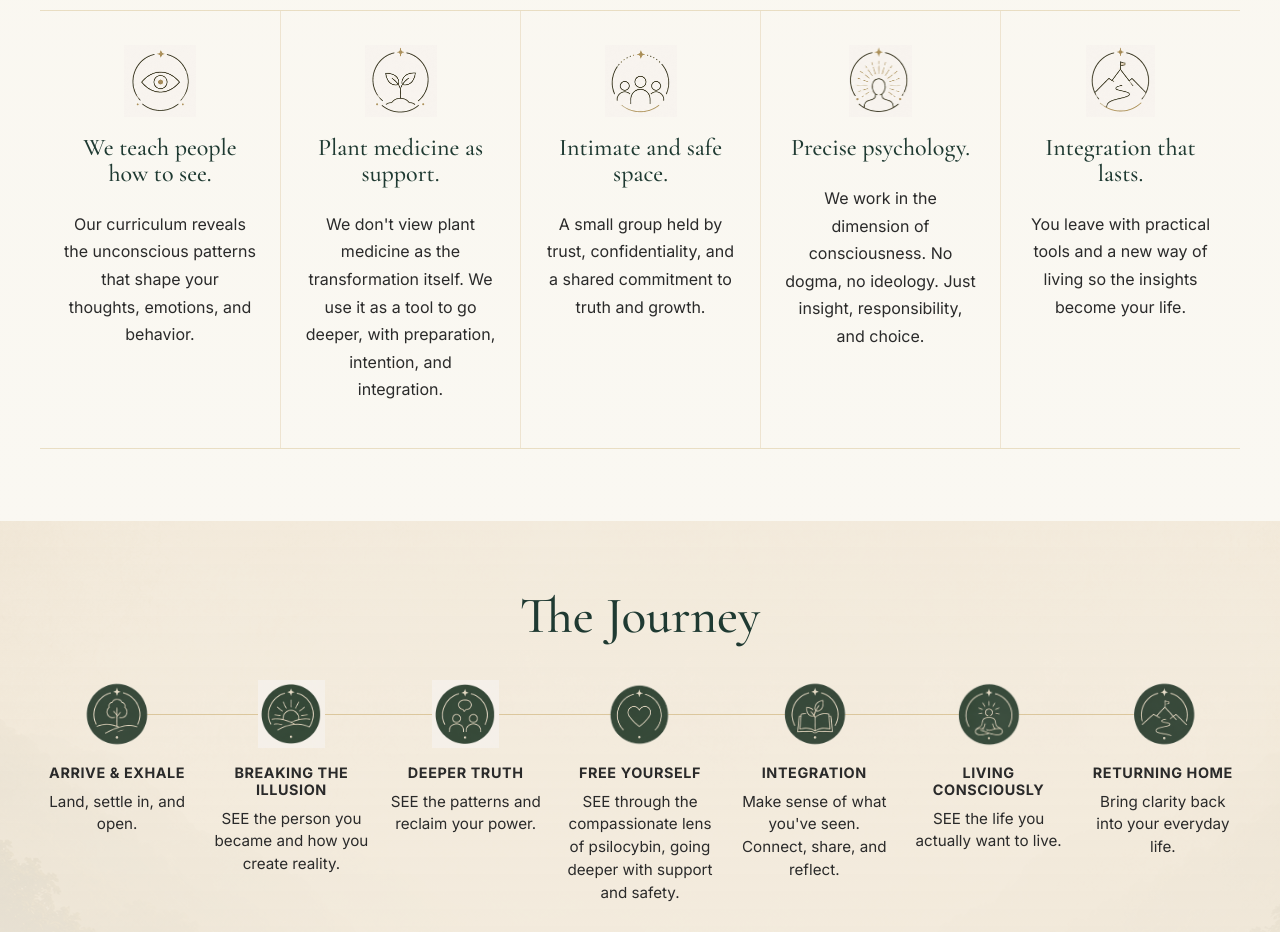
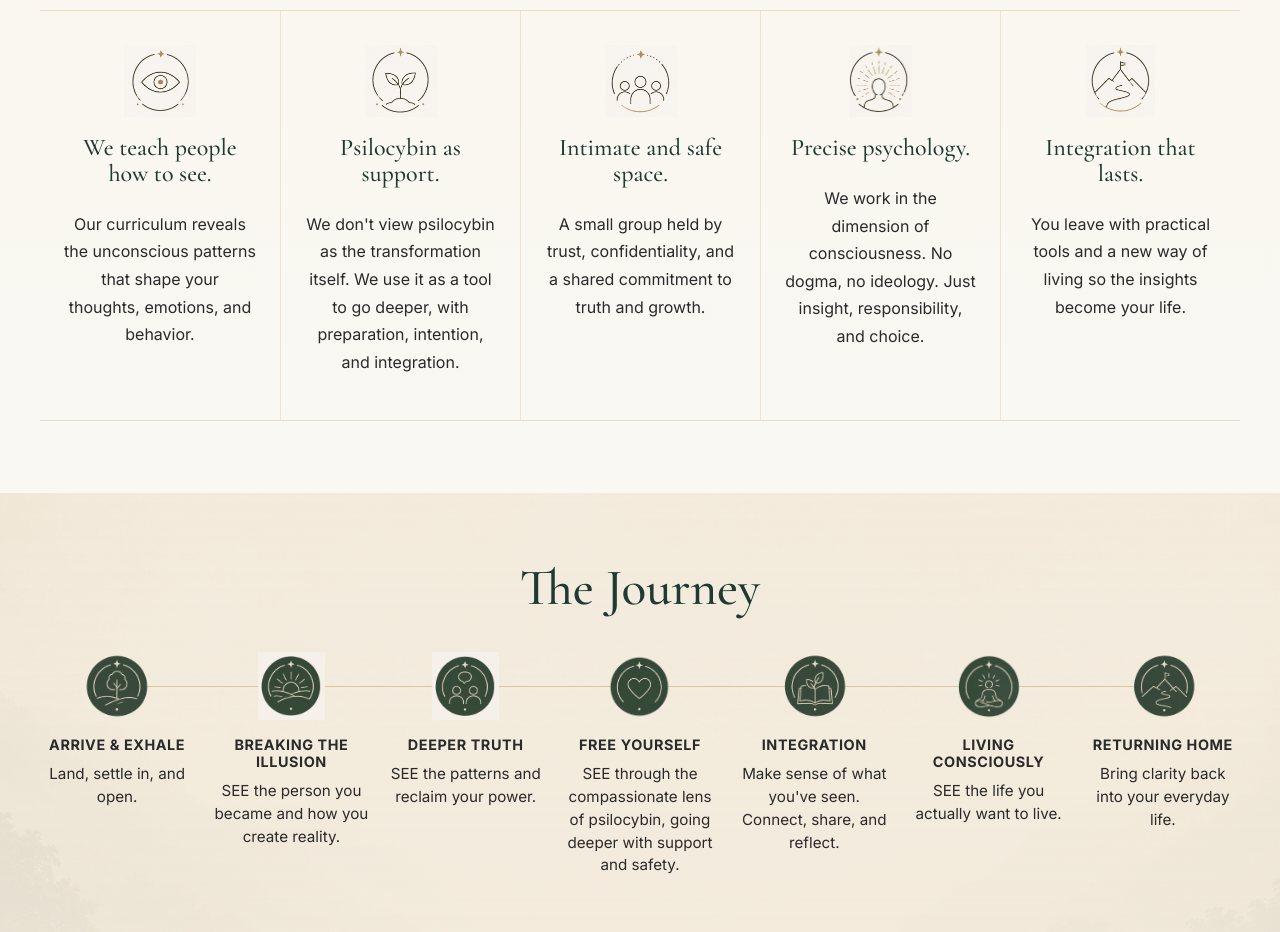
Before and after one commit to lilamanjari/see-retreat-sales-page, a Next.js app: page / in a window 1280 px wide. Shown: the part 2400-3332 px from the top of the page. Built offline with nearby package versions, Linux system fonts and the light colour scheme; no server answers.

Commit message:
Text adjustment

```diff
--- a/app/page.js
+++ b/app/page.js
@@ -31,8 +31,8 @@ const differentiators = [
   },
   {
     icon: "/symbols/2-plant-medicine.png",
-    title: "Plant medicine as support.",
-    text: "We don't view plant medicine as the transformation itself. We use it as a tool to go deeper, with preparation, intention, and integration.",
+    title: "Psilocybin as support.",
+    text: "We don't view psilocybin as the transformation itself. We use it as a tool to go deeper, with preparation, intention, and integration.",
   },
   {
     icon: "/symbols/3-community.png",
```
